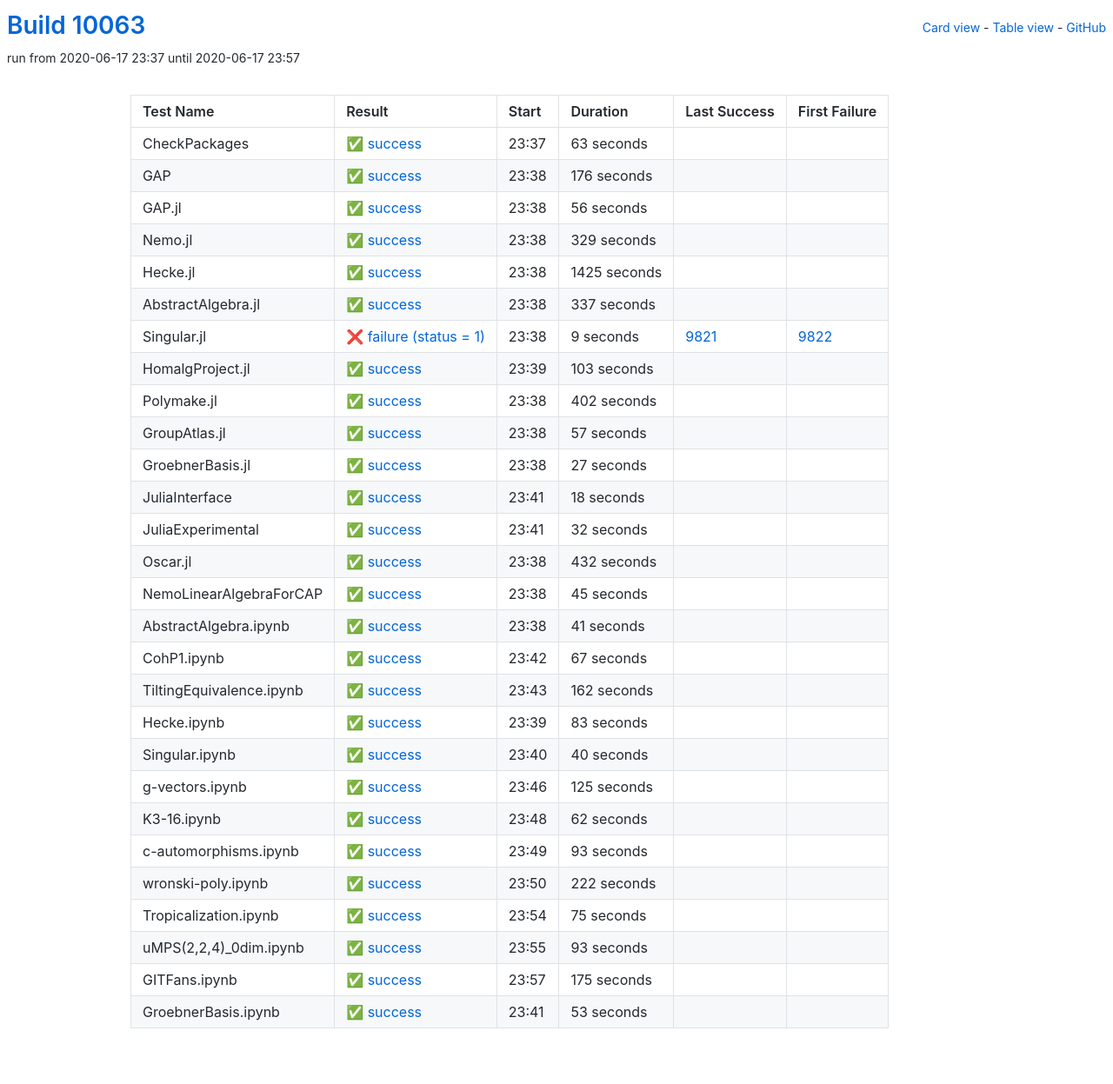
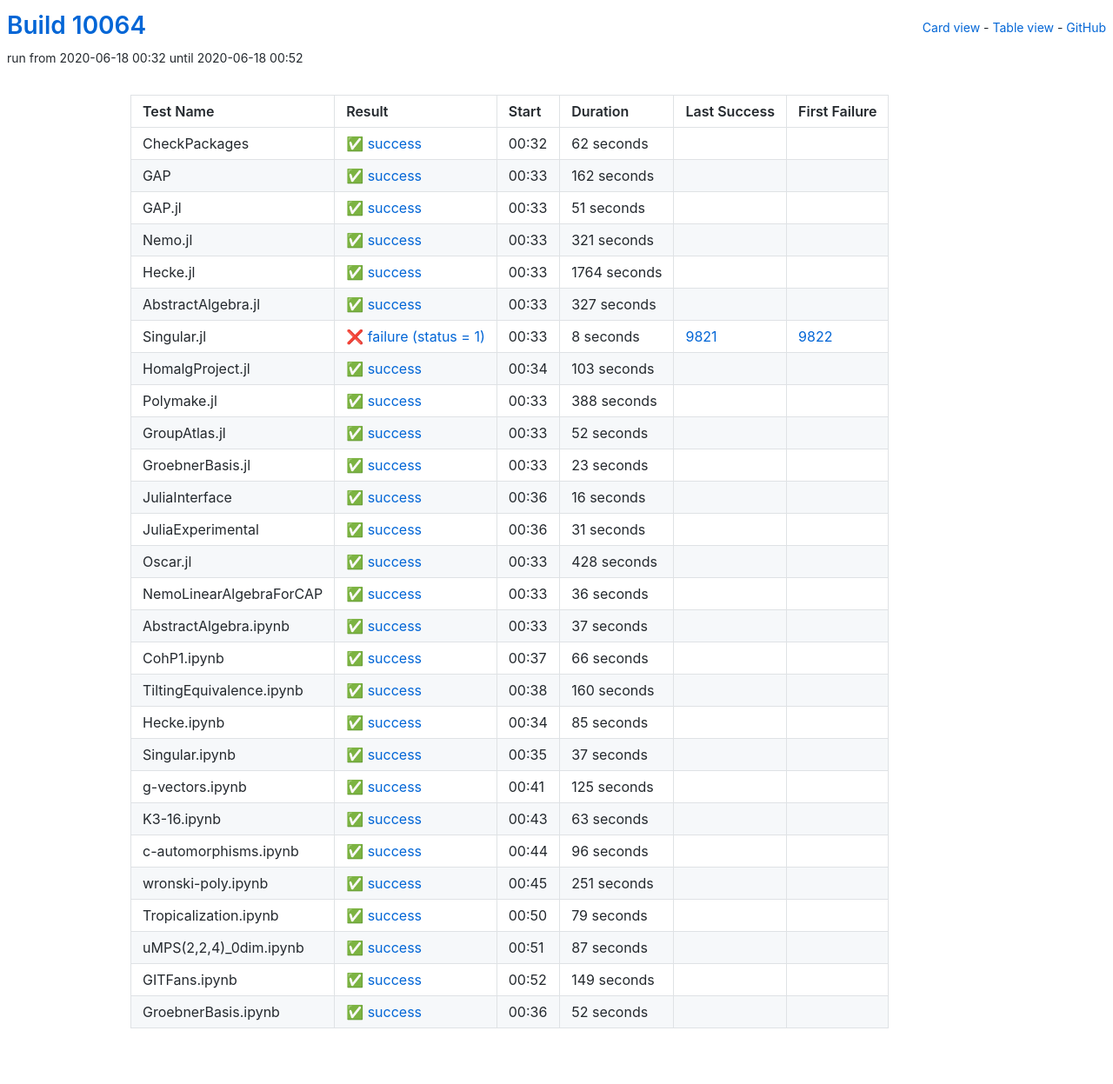
Before and after one commit to oscar-system/oscar-ci-status, a Jekyll site: the page built from table.html, in a window 1280 px wide. Shown: the whole page at 87% size. Built offline with Jekyll 4.4.1, drawn with Linux system fonts in a browser that asks for light colours.

Commit message:
Build #10064

```diff
--- a/_data/ci.yml
+++ b/_data/ci.yml
@@ -1,6 +1,6 @@
 ---
-build: 10063
-build_url: https://oscarci.mathematik.uni-kl.de/job/oscar/10063/
+build: 10064
+build_url: https://oscarci.mathematik.uni-kl.de/job/oscar/10064/
 job: oscar
 organization: oscar-system
 repo: oscar-ci-status
@@ -8,92 +8,92 @@
 tests:
 - name: CheckPackages
   id: checkpackages
-  log: https://oscarci.mathematik.uni-kl.de/job/oscar/10063/artifact/logs/build-10063/CheckPackages.log
-  start: 2020-06-17 23:37
+  log: https://oscarci.mathematik.uni-kl.de/job/oscar/10064/artifact/logs/build-10064/CheckPackages.log
+  start: 2020-06-18 00:32
   success: true
   exitcode: 0
   status: success
-  duration: 63
+  duration: 62
   last_success: false
   last_success_url:
   first_failure: false
   first_failure_url:
 - name: GAP
   id: gap
-  log: https://oscarci.mathematik.uni-kl.de/job/oscar/10063/artifact/logs/build-10063/GAP.log
-  start: 2020-06-17 23:38
+  log: https://oscarci.mathematik.uni-kl.de/job/oscar/10064/artifact/logs/build-10064/GAP.log
+  start: 2020-06-18 00:33
   success: true
   exitcode: 0
   status: success
-  duration: 176
+  duration: 162
   last_success: false
   last_success_url:
   first_failure: false
   first_failure_url:
 - name: GAP.jl
   id: gap-jl
-  log: https://oscarci.mathematik.uni-kl.de/job/oscar/10063/artifact/logs/build-10063/GAP.jl.log
-  start: 2020-06-17 23:38
+  log: https://oscarci.mathematik.uni-kl.de/job/oscar/10064/artifact/logs/build-10064/GAP.jl.log
+  start: 2020-06-18 00:33
   success: true
   exitcode: 0
   status: success
-  duration: 56
+  duration: 51
   last_success: false
   last_success_url:
   first_failure: false
   first_failure_url:
 - name: Nemo.jl
   id: nemo-jl
-  log: https://oscarci.mathematik.uni-kl.de/job/oscar/10063/artifact/logs/build-10063/Nemo.jl.log
-  start: 2020-06-17 23:38
+  log: https://oscarci.mathematik.uni-kl.de/job/oscar/10064/artifact/logs/build-10064/Nemo.jl.log
+  start: 2020-06-18 00:33
   success: true
   exitcode: 0
   status: success
-  duration: 329
+  duration: 321
   last_success: false
   last_success_url:
   first_failure: false
   first_failure_url:
 - name: Hecke.jl
   id: hecke-jl
-  log: https://oscarci.mathematik.uni-kl.de/job/oscar/10063/artifact/logs/build-10063/Hecke.jl.log
-  start: 2020-06-17 23:38
+  log: https://oscarci.mathematik.uni-kl.de/job/oscar/10064/artifact/logs/build-10064/Hecke.jl.log
+  start: 2020-06-18 00:33
   success: true
   exitcode: 0
   status: success
-  duration: 1425
+  duration: 1764
   last_success: false
   last_success_url:
   first_failure: false
   first_failure_url:
 - name: AbstractAlgebra.jl
   id: abstractalgebra-jl
-  log: https://oscarci.mathematik.uni-kl.de/job/oscar/10063/artifact/logs/build-10063/AbstractAlgebra.jl.log
-  start: 2020-06-17 23:38
+  log: https://oscarci.mathematik.uni-kl.de/job/oscar/10064/artifact/logs/build-10064/AbstractAlgebra.jl.log
+  start: 2020-06-18 00:33
   success: true
   exitcode: 0
   status: success
-  duration: 337
+  duration: 327
   last_success: false
   last_success_url:
   first_failure: false
   first_failure_url:
 - name: Singular.jl
   id: singular-jl
-  log: https://oscarci.mathematik.uni-kl.de/job/oscar/10063/artifact/logs/build-10063/Singular.jl.log
-  start: 2020-06-17 23:38
+  log: https://oscarci.mathematik.uni-kl.de/job/oscar/10064/artifact/logs/build-10064/Singular.jl.log
+  start: 2020-06-18 00:33
   success: false
   exitcode: 1
   status: failure
-  duration: 9
+  duration: 8
   last_success: 9821
   last_success_url: https://oscarci.mathematik.uni-kl.de/job/oscar/9821/
   first_failure: 9822
   first_failure_url: https://oscarci.mathematik.uni-kl.de/job/oscar/9822/
 - name: HomalgProject.jl
   id: homalgproject-jl
-  log: https://oscarci.mathematik.uni-kl.de/job/oscar/10063/artifact/logs/build-10063/HomalgProject.jl.log
-  start: 2020-06-17 23:39
+  log: https://oscarci.mathematik.uni-kl.de/job/oscar/10064/artifact/logs/build-10064/HomalgProject.jl.log
+  start: 2020-06-18 00:34
   success: true
   exitcode: 0
   status: success
@@ -104,152 +104,152 @@
   first_failure_url:
 - name: Polymake.jl
   id: polymake-jl
-  log: https://oscarci.mathematik.uni-kl.de/job/oscar/10063/artifact/logs/build-10063/Polymake.jl.log
-  start: 2020-06-17 23:38
+  log: https://oscarci.mathematik.uni-kl.de/job/oscar/10064/artifact/logs/build-10064/Polymake.jl.log
+  start: 2020-06-18 00:33
   success: true
   exitcode: 0
   status: success
-  duration: 402
+  duration: 388
   last_success: false
   last_success_url:
   first_failure: false
   first_failure_url:
 - name: GroupAtlas.jl
   id: groupatlas-jl
-  log: https://oscarci.mathematik.uni-kl.de/job/oscar/10063/artifact/logs/build-10063/GroupAtlas.jl.log
-  start: 2020-06-17 23:38
+  log: https://oscarci.mathematik.uni-kl.de/job/oscar/10064/artifact/logs/build-10064/GroupAtlas.jl.log
+  start: 2020-06-18 00:33
   success: true
   exitcode: 0
   status: success
-  duration: 57
+  duration: 52
   last_success: false
   last_success_url:
   first_failure: false
   first_failure_url:
 - name: GroebnerBasis.jl
   id: groebnerbasis-jl
-  log: https://oscarci.mathematik.uni-kl.de/job/oscar/10063/artifact/logs/build-10063/GroebnerBasis.jl.log
-  start: 2020-06-17 23:38
+  log: https://oscarci.mathematik.uni-kl.de/job/oscar/10064/artifact/logs/build-10064/GroebnerBasis.jl.log
+  start: 2020-06-18 00:33
   success: true
   exitcode: 0
   status: success
-  duration: 27
+  duration: 23
   last_success: false
   last_success_url:
   first_failure: false
   first_failure_url:
 - name: JuliaInterface
   id: juliainterface
-  log: https://oscarci.mathematik.uni-kl.de/job/oscar/10063/artifact/logs/build-10063/JuliaInterface.log
-  start: 2020-06-17 23:41
+  log: https://oscarci.mathematik.uni-kl.de/job/oscar/10064/artifact/logs/build-10064/JuliaInterface.log
+  start: 2020-06-18 00:36
   success: true
   exitcode: 0
   status: success
-  duration: 18
+  duration: 16
   last_success: false
   last_success_url:
   first_failure: false
   first_failure_url:
 - name: JuliaExperimental
   id: juliaexperimental
-  log: https://oscarci.mathematik.uni-kl.de/job/oscar/10063/artifact/logs/build-10063/JuliaExperimental.log
-  start: 2020-06-17 23:41
+  log: https://oscarci.mathematik.uni-kl.de/job/oscar/10064/artifact/logs/build-10064/JuliaExperimental.log
+  start: 2020-06-18 00:36
   success: true
   exitcode: 0
   status: success
-  duration: 32
+  duration: 31
   last_success: false
   last_success_url:
   first_failure: false
   first_failure_url:
 - name: Oscar.jl
   id: oscar-jl
-  log: https://oscarci.mathematik.uni-kl.de/job/oscar/10063/artifact/logs/build-10063/Oscar.jl.log
-  start: 2020-06-17 23:38
+  log: https://oscarci.mathematik.uni-kl.de/job/oscar/10064/artifact/logs/build-10064/Oscar.jl.log
+  start: 2020-06-18 00:33
   success: true
   exitcode: 0
   status: success
-  duration: 432
+  duration: 428
   last_success: false
   last_success_url:
   first_failure: false
   first_failure_url:
 - name: NemoLinearAlgebraForCAP
   id: nemolinearalgebraforcap
-  log: https://oscarci.mathematik.uni-kl.de/job/oscar/10063/artifact/logs/build-10063/NemoLinearAlgebraForCAP.log
-  start: 2020-06-17 23:38
+  log: https://oscarci.mathematik.uni-kl.de/job/oscar/10064/artifact/logs/build-10064/NemoLinearAlgebraForCAP.log
+  start: 2020-06-18 00:33
   success: true
   exitcode: 0
   status: success
-  duration: 45
+  duration: 36
   last_success: false
   last_success_url:
   first_failure: false
   first_failure_url:
 - name: AbstractAlgebra.ipynb
   id: abstractalgebra-ipynb
-  log: https://oscarci.mathematik.uni-kl.de/job/oscar/10063/artifact/logs/build-10063/AbstractAlgebra.ipynb.log
-  start: 2020-06-17 23:38
+  log: https://oscarci.mathematik.uni-kl.de/job/oscar/10064/artifact/logs/build-10064/AbstractAlgebra.ipynb.log
+  start: 2020-06-18 00:33
   success: true
   exitcode: 0
   status: success
-  duration: 41
+  duration: 37
   last_success: false
   last_success_url:
   first_failure: false
   first_failure_url:
 - name: CohP1.ipynb
   id: cohp1-ipynb
-  log: https://oscarci.mathematik.uni-kl.de/job/oscar/10063/artifact/logs/build-10063/CohP1.ipynb.log
-  start: 2020-06-17 23:42
+  log: https://oscarci.mathematik.uni-kl.de/job/oscar/10064/artifact/logs/build-10064/CohP1.ipynb.log
+  start: 2020-06-18 00:37
   success: true
   exitcode: 0
   status: success
-  duration: 67
+  duration: 66
   last_success: false
   last_success_url:
   first_failure: false
   first_failure_url:
 - name: TiltingEquivalence.ipynb
   id: tiltingequivalence-ipynb
-  log: https://oscarci.mathematik.uni-kl.de/job/oscar/10063/artifact/logs/build-10063/TiltingEquivalence.ipynb.log
-  start: 2020-06-17 23:43
+  log: https://oscarci.mathematik.uni-kl.de/job/oscar/10064/artifact/logs/build-10064/TiltingEquivalence.ipynb.log
+  start: 2020-06-18 00:38
   success: true
   exitcode: 0
   status: success
-  duration: 162
+  duration: 160
   last_success: false
   last_success_url:
   first_failure: false
   first_failure_url:
 - name: Hecke.ipynb
   id: hecke-ipynb
-  log: https://oscarci.mathematik.uni-kl.de/job/oscar/10063/artifact/logs/build-10063/Hecke.ipynb.log
-  start: 2020-06-17 23:39
+  log: https://oscarci.mathematik.uni-kl.de/job/oscar/10064/artifact/logs/build-10064/Hecke.ipynb.log
+  start: 2020-06-18 00:34
   success: true
   exitcode: 0
   status: success
-  duration: 83
+  duration: 85
   last_success: false
   last_success_url:
   first_failure: false
   first_failure_url:
 - name: Singular.ipynb
   id: singular-ipynb
-  log: https://oscarci.mathematik.uni-kl.de/job/oscar/10063/artifact/logs/build-10063/Singular.ipynb.log
-  start: 2020-06-17 23:40
+  log: https://oscarci.mathematik.uni-kl.de/job/oscar/10064/artifact/logs/build-10064/Singular.ipynb.log
+  start: 2020-06-18 00:35
   success: true
   exitcode: 0
   status: success
-  duration: 40
+  duration: 37
   last_success: false
   last_success_url:
   first_failure: false
   first_failure_url:
 - name: g-vectors.ipynb
   id: g-vectors-ipynb
-  log: https://oscarci.mathematik.uni-kl.de/job/oscar/10063/artifact/logs/build-10063/g-vectors.ipynb.log
-  start: 2020-06-17 23:46
+  log: https://oscarci.mathematik.uni-kl.de/job/oscar/10064/artifact/logs/build-10064/g-vectors.ipynb.log
+  start: 2020-06-18 00:41
   success: true
   exitcode: 0
   status: success
@@ -260,84 +260,84 @@
   first_failure_url:
 - name: K3-16.ipynb
   id: k3-16-ipynb
-  log: https://oscarci.mathematik.uni-kl.de/job/oscar/10063/artifact/logs/build-10063/K3-16.ipynb.log
-  start: 2020-06-17 23:48
+  log: https://oscarci.mathematik.uni-kl.de/job/oscar/10064/artifact/logs/build-10064/K3-16.ipynb.log
+  start: 2020-06-18 00:43
   success: true
   exitcode: 0
   status: success
-  duration: 62
+  duration: 63
   last_success: false
   last_success_url:
   first_failure: false
   first_failure_url:
 - name: c-automorphisms.ipynb
   id: c-automorphisms-ipynb
-  log: https://oscarci.mathematik.uni-kl.de/job/oscar/10063/artifact/logs/build-10063/c-automorphisms.ipynb.log
-  start: 2020-06-17 23:49
+  log: https://oscarci.mathematik.uni-kl.de/job/oscar/10064/artifact/logs/build-10064/c-automorphisms.ipynb.log
+  start: 2020-06-18 00:44
   success: true
   exitcode: 0
   status: success
-  duration: 93
+  duration: 96
   last_success: false
   last_success_url:
   first_failure: false
   first_failure_url:
 - name: wronski-poly.ipynb
   id: wronski-poly-ipynb
-  log: https://oscarci.mathematik.uni-kl.de/job/oscar/10063/artifact/logs/build-10063/wronski-poly.ipynb.log
-  start: 2020-06-17 23:50
+  log: https://oscarci.mathematik.uni-kl.de/job/oscar/10064/artifact/logs/build-10064/wronski-poly.ipynb.log
+  start: 2020-06-18 00:45
   success: true
   exitcode: 0
   status: success
-  duration: 222
+  duration: 251
   last_success: false
   last_success_url:
   first_failure: false
   first_failure_url:
 - name: Tropicalization.ipynb
   id: tropicalization-ipynb
-  log: https://oscarci.mathematik.uni-kl.de/job/oscar/10063/artifact/logs/build-10063/Tropicalization.ipynb.log
-  start: 2020-06-17 23:54
+  log: https://oscarci.mathematik.uni-kl.de/job/oscar/10064/artifact/logs/build-10064/Tropicalization.ipynb.log
+  start: 2020-06-18 00:50
   success: true
   exitcode: 0
   status: success
-  duration: 75
+  duration: 79
   last_success: false
   last_success_url:
   first_failure: false
   first_failure_url:
 - name: uMPS(2,2,4)_0dim.ipynb
   id: umps-2-2-4-0dim-ipynb
-  log: https://oscarci.mathematik.uni-kl.de/job/oscar/10063/artifact/logs/build-10063/uMPS-2-2-4-_0dim.ipynb.log
-  start: 2020-06-17 23:55
+  log: https://oscarci.mathematik.uni-kl.de/job/oscar/10064/artifact/logs/build-10064/uMPS-2-2-4-_0dim.ipynb.log
+  start: 2020-06-18 00:51
   success: true
   exitcode: 0
   status: success
-  duration: 93
+  duration: 87
   last_success: false
   last_success_url:
   first_failure: false
   first_failure_url:
 - name: GITFans.ipynb
   id: gitfans-ipynb
-  log: https://oscarci.mathematik.uni-kl.de/job/oscar/10063/artifact/logs/build-10063/GITFans.ipynb.log
-  start: 2020-06-17 23:57
+  log: https://oscarci.mathematik.uni-kl.de/job/oscar/10064/artifact/logs/build-10064/GITFans.ipynb.log
+  start: 2020-06-18 00:52
   success: true
   exitcode: 0
   status: success
-  duration: 175
+  duration: 149
   last_success: false
   last_success_url:
   first_failure: false
   first_failure_url:
 - name: GroebnerBasis.ipynb
   id: groebnerbasis-ipynb
-  log: https://oscarci.mathematik.uni-kl.de/job/oscar/10063/artifact/logs/build-10063/GroebnerBasis.ipynb.log
-  start: 2020-06-17 23:41
+  log: https://oscarci.mathematik.uni-kl.de/job/oscar/10064/artifact/logs/build-10064/GroebnerBasis.ipynb.log
+  start: 2020-06-18 00:36
   success: true
   exitcode: 0
   status: success
-  duration: 53
+  duration: 52
   last_success: false
   last_success_url:
   first_failure: false
```
Also changed, not shown: README.md.
